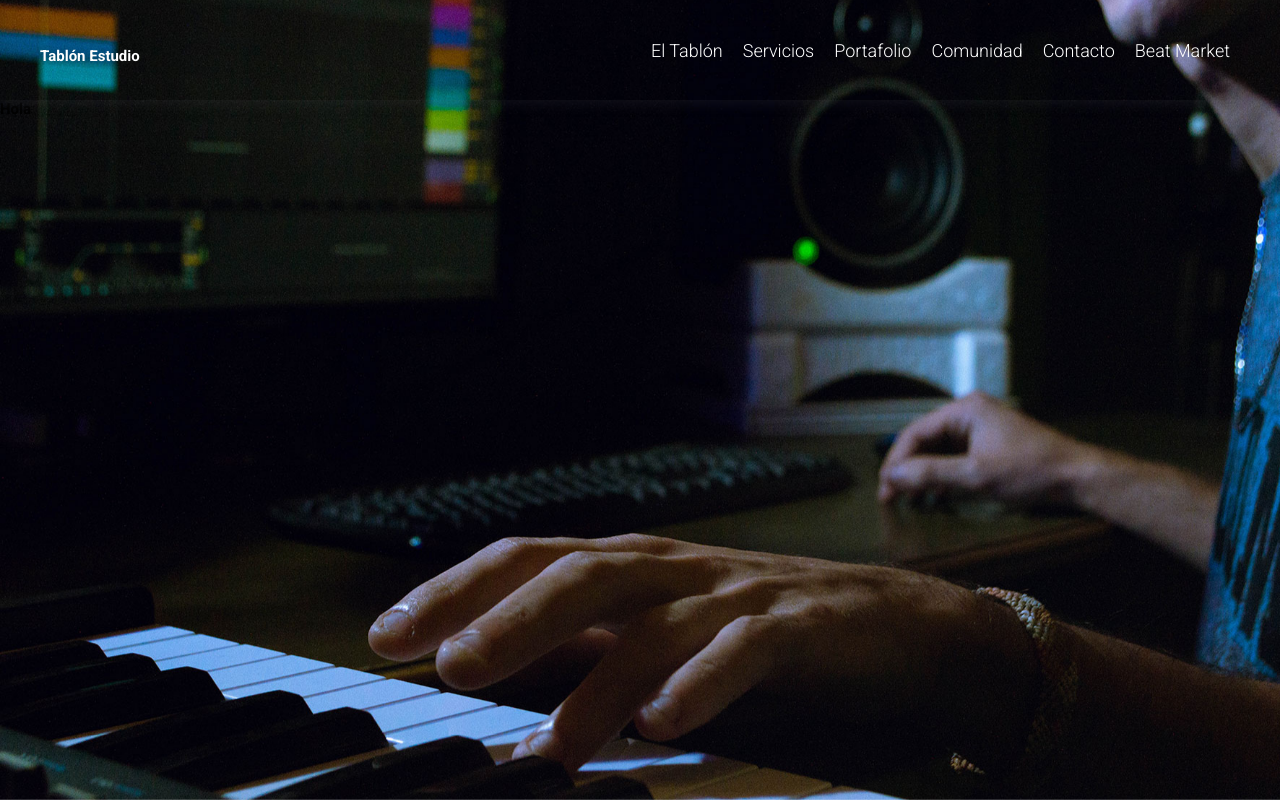
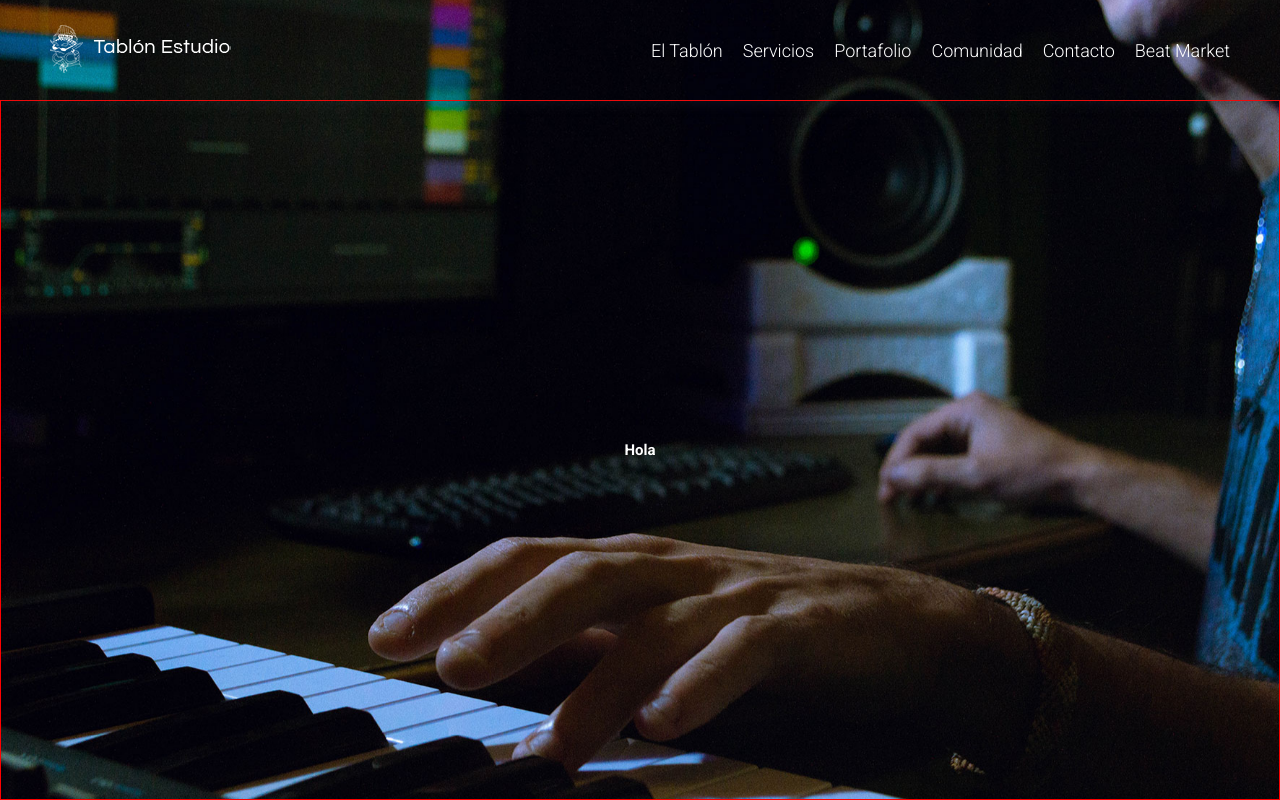
Before and after one commit to tomdvazq/tablonestudio.com.ar, a website: page index.html in a window 1280 px wide. Drawn offline with nearby package versions, Linux system fonts and the light colour scheme.

Commit message:
finish navbar

```diff
--- a/index.html
+++ b/index.html
@@ -21,8 +21,7 @@
         <header>
             <div class="menu">
                 <div class="branding">
-                    <img src="" alt="" class="logo">
-                    <h2>Tablón Estudio</h2>
+                    <img src="public/images/design/logo/tablon-estudio.png" alt="" class="logo">
                 </div>
                 <nav class="navbar">
                     <input type="checkbox" name="" id="menu">
--- a/src/scss/codigo/mixins.scss
+++ b/src/scss/codigo/mixins.scss
@@ -20,7 +20,7 @@
 }
 
 @mixin background($url){
-    background: center fixed url('../../' + $url);
+    background: center fixed url('../../public/images/design/backgrounds/' + $url);
     background-repeat: no-repeat;
     background-size: cover;
 }
--- a/src/scss/codigo/var.scss
+++ b/src/scss/codigo/var.scss
@@ -0,0 +1,2 @@
+$principal: #000443;
+$secundario: #e9791a;
--- a/src/scss/reset/reset.scss
+++ b/src/scss/reset/reset.scss
@@ -6,6 +6,7 @@
 
 body{
     font-family: 'Roboto', sans-serif;
+    color: white;
     .container{
         @include start;
     }
--- a/src/scss/sitio/header.scss
+++ b/src/scss/sitio/header.scss
@@ -1,10 +1,7 @@
 header {
+    @include background("background-header.jpg");
     height: 100vh;
     width: 100vw;
-    // background: center fixed url(../../../public/images/design/backgrounds/background-heade.jpg);
-    // background-repeat: no-repeat;
-    // background-size: cover;
-    @include background("public/images/design/backgrounds/background-header.jpg");
     display: grid;
     grid-template-columns: 1fr;
     grid-template-rows: 100px 1fr;
@@ -18,8 +15,10 @@ header {
         padding: 40px;
         box-shadow: rgba(100, 100, 111, 0.2) 0px 1px 15px 0px;
         @include space-between(row);
+
+            // Ver navegación al hacer click en el mobile menú
             &.active{
-                background-color: black;
+                background-color: $principal;
                 padding: 20px;
             }
 
@@ -27,8 +26,7 @@ header {
             color: white;
 
             .logo {
-                width: auto;
-                height: 80px;
+
             }
         }
 
@@ -39,12 +37,9 @@ header {
 
             label{
                 //Mobile First
-
                 font-size: 3rem;
                 color: white;
-
                 // < 992px
-
                 @include media('large'){
                     display: none;
                 }
@@ -52,8 +47,8 @@ header {
 
             #navContainer {
                 // Mobile First
-
                 display: none;
+                // Ver navegación al hacer click en el mobile menú
                 &.active{
                     display: flex;
                     flex-direction: column;
@@ -67,9 +62,7 @@ header {
                     width: 300px;
                     background-color: rgba(0, 0, 0, 1);
                 }
-
-                // < 992px
-
+                // < 992px (Navegación común)
                 @include media('large'){
                     display: flex;
                 }
@@ -80,17 +73,13 @@ header {
                         border-bottom: solid 1px rgba(255, 255, 255, .05);
                         width: 300px;
                         padding: 20px 10px;
-
                         // < 992px
-
                         @include media('large'){
                             width: auto;
                             border-bottom: none;
                             padding: 0;
                             margin: 0px 10px;
                         }
-
-                    // Mobile First
 
                             .navElement {
                                 text-decoration: none;
@@ -104,5 +93,7 @@ header {
 
     #elTablon{
         grid-row: 2;
+        border: solid 1px red;
+        @include center(column);
     }
 }
```
Also changed, not shown: public/images/design/logo/tablon-estudio.png (added), src/css/estilos.css, 1 other file. Lines whose indentation alone changed are shown as unchanged.
